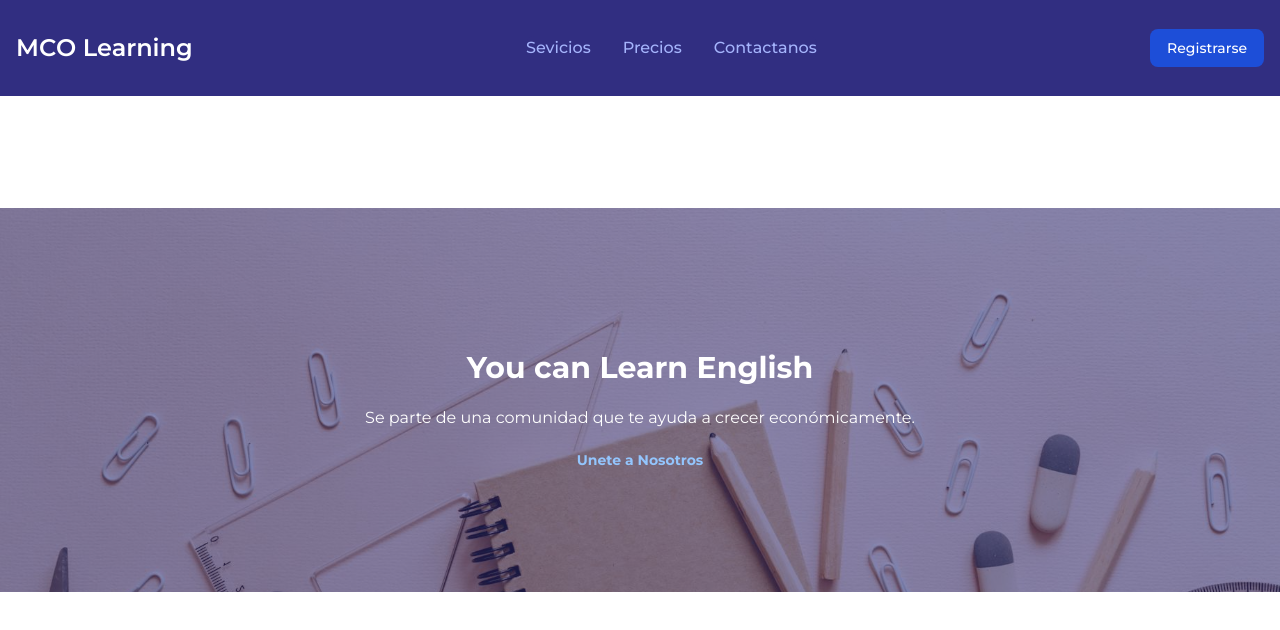
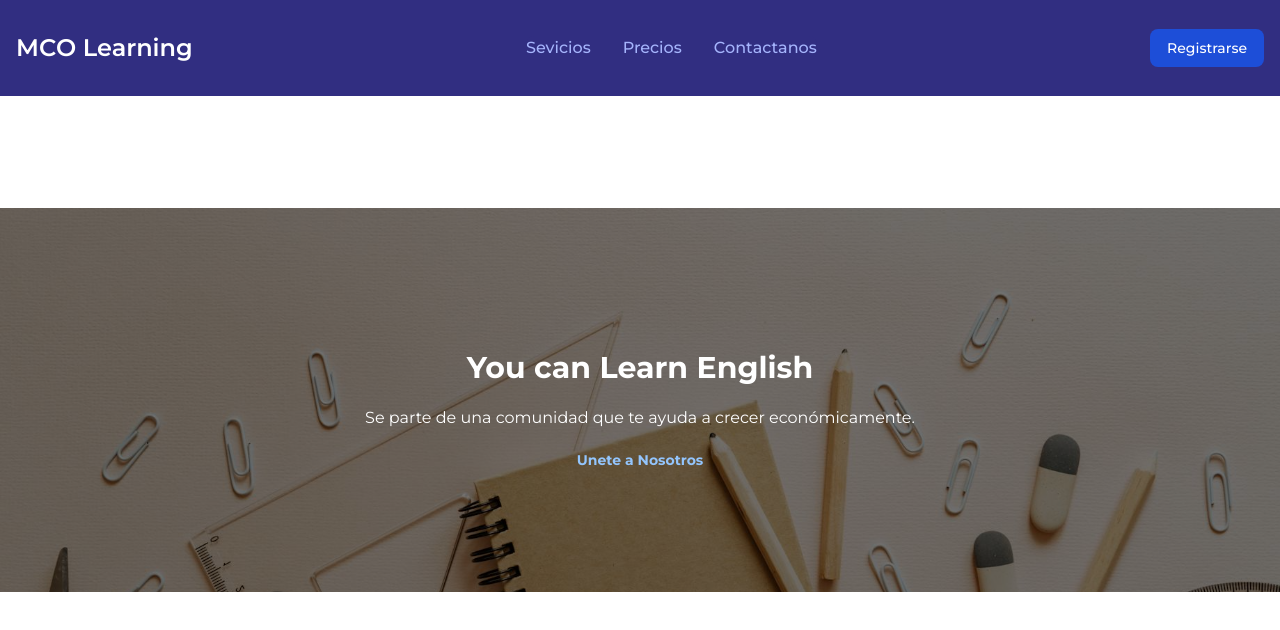
Before and after one commit to Csc32/English_Page, a React (Vite) app: page / in a window 1280 px wide. Shown: the top 630 px of the page. Built offline with nearby package versions, Linux system fonts and the light colour scheme.

Commit message:
style: change bg color

```diff
--- a/src/components/ImageSection.jsx
+++ b/src/components/ImageSection.jsx
@@ -10,11 +10,10 @@ export default function ImageSection() {
     <div
       className="w-full flex flex-col justify-center items-center bg-cover h-72 md:h-80 lg:h-96 gap-5 py-5 pt-32 md:pt-5 text-white relative"
       style={{
-        backgroundColor: 'rgba(100,100,100,0.5)',
         backgroundImage: `url(${background})`,
       }}
     >
-      <div className="absolute inset-0 bg-indigo-900 opacity-50"></div>
+      <div className="absolute inset-0 bg-black opacity-50"></div>
       <h2 className="w-full text-3xl font-bold mt-5 z-10">
         You can Learn English
       </h2>
```
